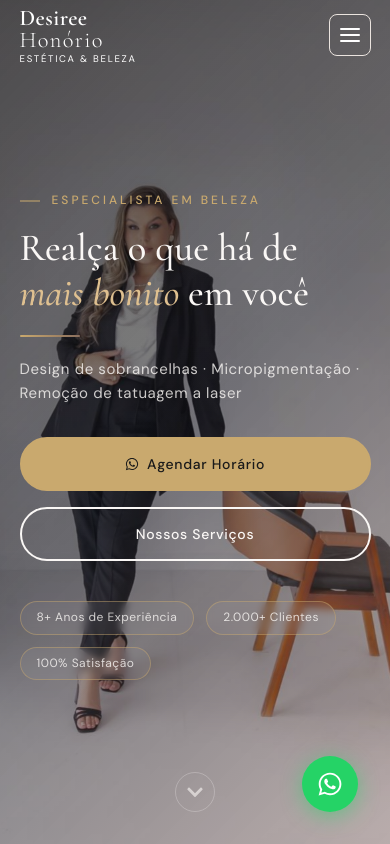
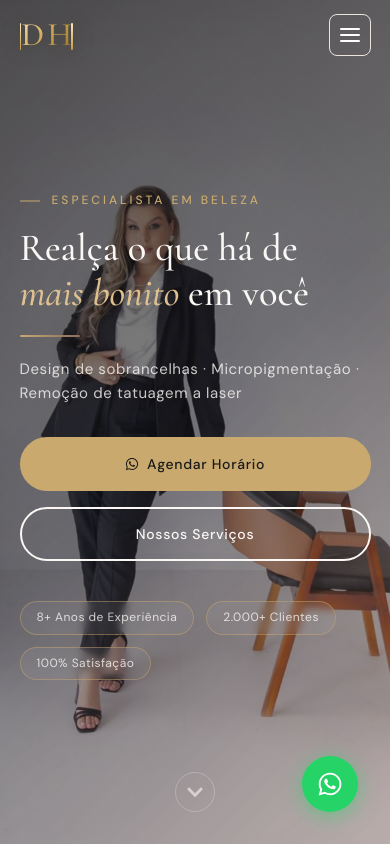
Before and after one commit to DiegoNeres99/site_desiree, a React (Vite) app in the folder frontend/: page / in a window 390 px wide. Shown: the top 844 px of the page. Built offline with nearby package versions, Linux system fonts and the light colour scheme.

Commit message:
correcao logo e dev por link

```diff
--- /dev/null
+++ b/frontend/src/components/BrandLogo/BrandLogo.css
@@ -0,0 +1,116 @@
+.brand-logo {
+  --logo-gold-1: #f5e0ad;
+  --logo-gold-2: #d2ac5a;
+  --logo-gold-3: #9f7422;
+
+  display: inline-flex;
+  flex-direction: column;
+  align-items: flex-start;
+  gap: 0.15rem;
+  color: transparent;
+  width: fit-content;
+}
+
+.brand-logo__mark {
+  position: relative;
+  display: inline-flex;
+  align-items: center;
+  gap: 0.22em;
+  font-family: var(--font-display);
+  font-size: 2.45rem;
+  font-weight: 500;
+  line-height: 0.85;
+  letter-spacing: -0.04em;
+  padding-inline: 0.05em;
+  background: linear-gradient(130deg, var(--logo-gold-1) 0%, var(--logo-gold-2) 45%, var(--logo-gold-3) 100%);
+  -webkit-background-clip: text;
+  background-clip: text;
+  filter: drop-shadow(0 2px 10px rgba(25, 20, 8, 0.35));
+}
+
+.brand-logo__mark::before,
+.brand-logo__mark::after {
+  content: '';
+  position: absolute;
+  top: 0.05em;
+  bottom: -0.02em;
+  width: 0.045em;
+  border-radius: 999px;
+  background: linear-gradient(180deg, #f8e7bc 0%, #c79a44 100%);
+}
+
+.brand-logo__mark::before {
+  left: 0;
+}
+
+.brand-logo__mark::after {
+  right: 0;
+}
+
+.brand-logo__d,
+.brand-logo__h {
+  display: inline-block;
+}
+
+.brand-logo__h {
+  margin-left: -0.08em;
+}
+
+.brand-logo__name {
+  font-family: var(--font-display);
+  font-size: 0.74rem;
+  font-weight: 500;
+  letter-spacing: 0.34em;
+  text-transform: uppercase;
+  background: linear-gradient(130deg, var(--logo-gold-1) 0%, var(--logo-gold-2) 45%, var(--logo-gold-3) 100%);
+  -webkit-background-clip: text;
+  background-clip: text;
+  line-height: 1;
+  white-space: nowrap;
+}
+
+.brand-logo__sub {
+  font-family: var(--font-body);
+  font-size: 0.47rem;
+  letter-spacing: 0.28em;
+  text-transform: uppercase;
+  color: rgba(227, 189, 112, 0.8);
+  line-height: 1;
+  white-space: nowrap;
+  margin-top: 0.08rem;
+}
+
+.brand-logo--compact .brand-logo__mark {
+  font-size: 2.05rem;
+}
+
+.brand-logo--compact .brand-logo__name {
+  font-size: 0.62rem;
+  letter-spacing: 0.28em;
+}
+
+.brand-logo--compact .brand-logo__sub {
+  display: none;
+}
+
+@media (max-width: 900px) {
+  .brand-logo__mark {
+    font-size: 2.05rem;
+  }
+
+  .brand-logo__name {
+    font-size: 0.66rem;
+    letter-spacing: 0.27em;
+  }
+}
+
+@media (max-width: 560px) {
+  .brand-logo__mark {
+    font-size: 1.78rem;
+  }
+
+  .brand-logo__name {
+    font-size: 0.54rem;
+    letter-spacing: 0.23em;
+  }
+}
--- /dev/null
+++ b/frontend/src/components/BrandLogo/BrandLogo.jsx
@@ -0,0 +1,15 @@
+import './BrandLogo.css'
+
+export default function BrandLogo({ compact = false, className = '' }) {
+  return (
+    <span className={`brand-logo ${compact ? 'brand-logo--compact' : ''} ${className}`.trim()}>
+      <span className="brand-logo__mark" aria-hidden="true">
+        <span className="brand-logo__d">D</span>
+        <span className="brand-logo__h">H</span>
+      </span>
+
+      <span className="brand-logo__name">DESIRÉE HONÓRIO</span>
+      {!compact && <span className="brand-logo__sub">Designer de Sobrancelhas</span>}
+    </span>
+  )
+}
--- a/frontend/src/components/Footer/Footer.css
+++ b/frontend/src/components/Footer/Footer.css
@@ -24,40 +24,14 @@
 
 .footer__logo {
   display: inline-flex;
-  flex-direction: column;
-  line-height: 1;
+  align-items: center;
   cursor: pointer;
   transition: opacity var(--transition);
   width: fit-content;
 }
 
 .footer__logo:hover {
-  opacity: 0.8;
-}
-
-.footer__logo-first {
-  font-family: var(--font-display);
-  font-size: 1.5rem;
-  font-weight: 600;
-  color: var(--color-off-white);
-  letter-spacing: 0.02em;
-}
-
-.footer__logo-last {
-  font-family: var(--font-display);
-  font-size: 1.5rem;
-  font-weight: 300;
-  color: var(--color-gold);
-  letter-spacing: 0.06em;
-}
-
-.footer__logo-sub {
-  font-size: 0.6rem;
-  letter-spacing: 0.18em;
-  text-transform: uppercase;
-  color: var(--color-gold);
-  margin-top: 3px;
-  opacity: 0.75;
+  opacity: 0.9;
 }
 
 .footer__brand-desc {
@@ -65,6 +39,16 @@
   line-height: 1.75;
   color: rgba(250, 247, 245, 0.6);
   max-width: 280px;
+}
+
+.footer__logo .brand-logo {
+  --logo-gold-1: #f6e7c0;
+  --logo-gold-2: #e0bf83;
+  --logo-gold-3: #b88435;
+}
+
+.footer__logo .brand-logo__sub {
+  color: rgba(240, 208, 143, 0.8);
 }
 
 /* Redes sociais */
@@ -202,6 +186,32 @@
   font-size: 0.875rem;
 }
 
+.footer__credit {
+  display: inline-flex;
+  align-items: center;
+  gap: 0.5rem;
+  font-size: 0.8125rem;
+  color: rgba(250, 247, 245, 0.55);
+  transition: color var(--transition);
+}
+
+.footer__credit:hover {
+  color: var(--color-gold);
+}
+
+.footer__credit-logo {
+  width: 1.5rem;
+  height: 1.5rem;
+  border-radius: 999px;
+  border: 1px solid rgba(201, 169, 110, 0.45);
+  display: inline-flex;
+  align-items: center;
+  justify-content: center;
+  font-size: 0.625rem;
+  letter-spacing: 0.08em;
+  font-weight: 700;
+}
+
 /* ── Responsividade ──────────────────────────────────────────── */
 @media (max-width: 1100px) {
   .footer__cols {
--- a/frontend/src/components/Footer/Footer.jsx
+++ b/frontend/src/components/Footer/Footer.jsx
@@ -2,6 +2,7 @@ import { motion } from 'framer-motion'
 import { FiInstagram, FiFacebook, FiMapPin, FiPhone, FiMail, FiHeart } from 'react-icons/fi'
 import { FaWhatsapp } from 'react-icons/fa'
 import { siteConfig, getWhatsAppLink } from '../../config/site'
+import BrandLogo from '../BrandLogo/BrandLogo'
 import './Footer.css'
 
 const navLinks = [
@@ -40,9 +41,7 @@ export default function Footer() {
               className="footer__logo"
               onClick={(e) => { e.preventDefault(); scrollTo('#inicio') }}
             >
-              <span className="footer__logo-first">Desiree</span>
-              <span className="footer__logo-last">Honório</span>
-              <span className="footer__logo-sub">Estética & Beleza</span>
+              <BrandLogo />
             </a>
             <p className="footer__brand-desc">
               Especialista em realçar a beleza natural com técnica, cuidado e
@@ -139,6 +138,16 @@ export default function Footer() {
           <p className="footer__bottom-made">
             Feito com <FiHeart className="footer__heart" aria-label="amor" /> para realçar belezas únicas
           </p>
+          <a
+            href="https://www.diegoneresdev.com.br/"
+            target="_blank"
+            rel="noopener noreferrer"
+            className="footer__credit"
+            aria-label="Desenvolvido por DN"
+          >
+            <span className="footer__credit-logo" aria-hidden="true">DN</span>
+            <span>Desenvolvido por DN</span>
+          </a>
         </div>
       </div>
     </footer>
--- a/frontend/src/components/Navbar/Navbar.css
+++ b/frontend/src/components/Navbar/Navbar.css
@@ -27,49 +27,20 @@
 
 /* ── Logo ────────────────────────────────────── */
 .navbar__logo {
-  display: flex;
-  flex-direction: column;
+  display: inline-flex;
+  align-items: center;
   line-height: 1;
   cursor: pointer;
-  transition: opacity var(--transition);
+  transition: opacity var(--transition), transform var(--transition);
 }
 
 .navbar__logo:hover {
-  opacity: 0.8;
+  opacity: 0.92;
+  transform: translateY(-1px);
 }
 
-
-.navbar__logo-first {
-  font-family: var(--font-display);
-  font-size: 1.4rem;
-  font-weight: 600;
-  color: #fff;
-  letter-spacing: 0.02em;
-}
-.navbar--scrolled .navbar__logo-first {
-  color: var(--color-black);
-}
-
-.navbar__logo-last {
-  font-family: var(--font-display);
-  font-size: 1.4rem;
-  font-weight: 300;
-  color: #fff;
-  letter-spacing: 0.06em;
-}
-.navbar--scrolled .navbar__logo-last {
-  color: var(--color-brown);
-}
-
-.navbar__logo-sub {
-  font-size: 0.6rem;
-  letter-spacing: 0.18em;
-  text-transform: uppercase;
-  color: #fff;
-  margin-top: 2px;
-}
-.navbar--scrolled .navbar__logo-sub {
-  color: var(--color-gold);
+.navbar__logo .brand-logo {
+  transform-origin: left center;
 }
 
 /* ── Links Desktop ────────────────────────────── */
@@ -255,3 +226,9 @@
     display: flex;
   }
 }
+
+@media (max-width: 560px) {
+  .navbar__logo .brand-logo__name {
+    display: none;
+  }
+}
--- a/frontend/src/components/Navbar/Navbar.jsx
+++ b/frontend/src/components/Navbar/Navbar.jsx
@@ -3,6 +3,7 @@ import { motion, AnimatePresence } from 'framer-motion'
 import { FiMenu, FiX, FiInstagram } from 'react-icons/fi'
 import { FaWhatsapp } from 'react-icons/fa'
 import { siteConfig, getWhatsAppLink } from '../../config/site'
+import BrandLogo from '../BrandLogo/BrandLogo'
 import './Navbar.css'
 
 const navLinks = [
@@ -65,9 +66,7 @@ export default function Navbar() {
             className="navbar__logo"
             onClick={(e) => { e.preventDefault(); handleNavClick('#inicio') }}
           >
-            <span className="navbar__logo-first">Desiree</span>
-            <span className="navbar__logo-last">Honório</span>
-            <span className="navbar__logo-sub">Estética & Beleza</span>
+            <BrandLogo compact />
           </a>
 
           {/* Links Desktop */}
--- a/frontend/src/components/Testimonials/Testimonials.jsx
+++ b/frontend/src/components/Testimonials/Testimonials.jsx
@@ -95,16 +95,12 @@ export default function Testimonials() {
                     <p className="testimonial-card__text">"{t.text}"</p>
                     <StarRating rating={t.rating} />
                     <div className="testimonial-card__author">
-                      <img
-                        src={t.avatar}
-                        alt={t.name}
-                        className="testimonial-card__avatar"
-                        loading="lazy"
-                      />
-                      <div>
+                      <div className="testimonial-card__author-info">
                         <span className="testimonial-card__name">{t.name}</span>
-                        <span className="testimonial-card__service">{t.service}</span>
-                        <span className="testimonial-card__date">{t.date}</span>
+                        <div className="testimonial-card__meta">
+                          <span className="testimonial-card__service">{t.service}</span>
+                          <span className="testimonial-card__date">{t.date}</span>
+                        </div>
                       </div>
                     </div>
                   </motion.article>
```
Also changed, not shown: frontend/src/components/Testimonials/Testimonials.css (+42 -27 lines), frontend/src/data/content.js (+24 -36 lines), frontend/public/favicon.svg.
